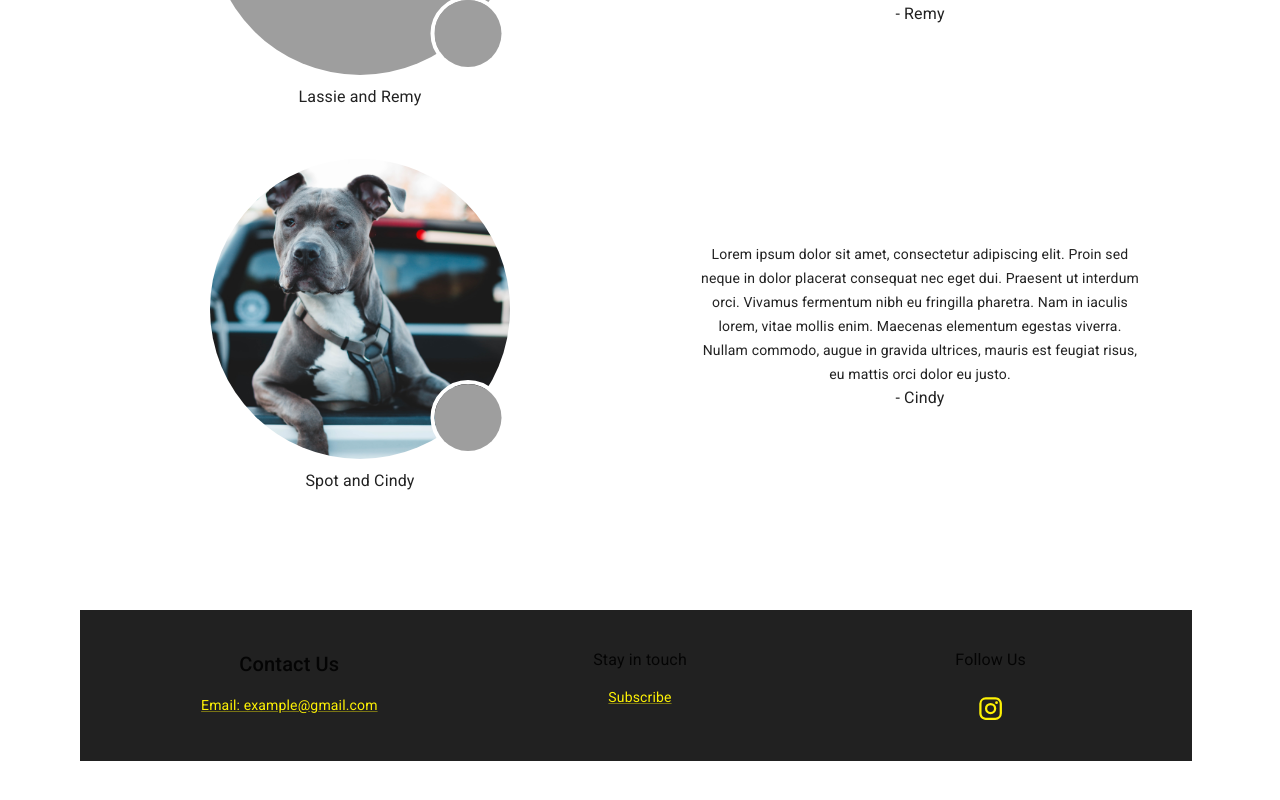
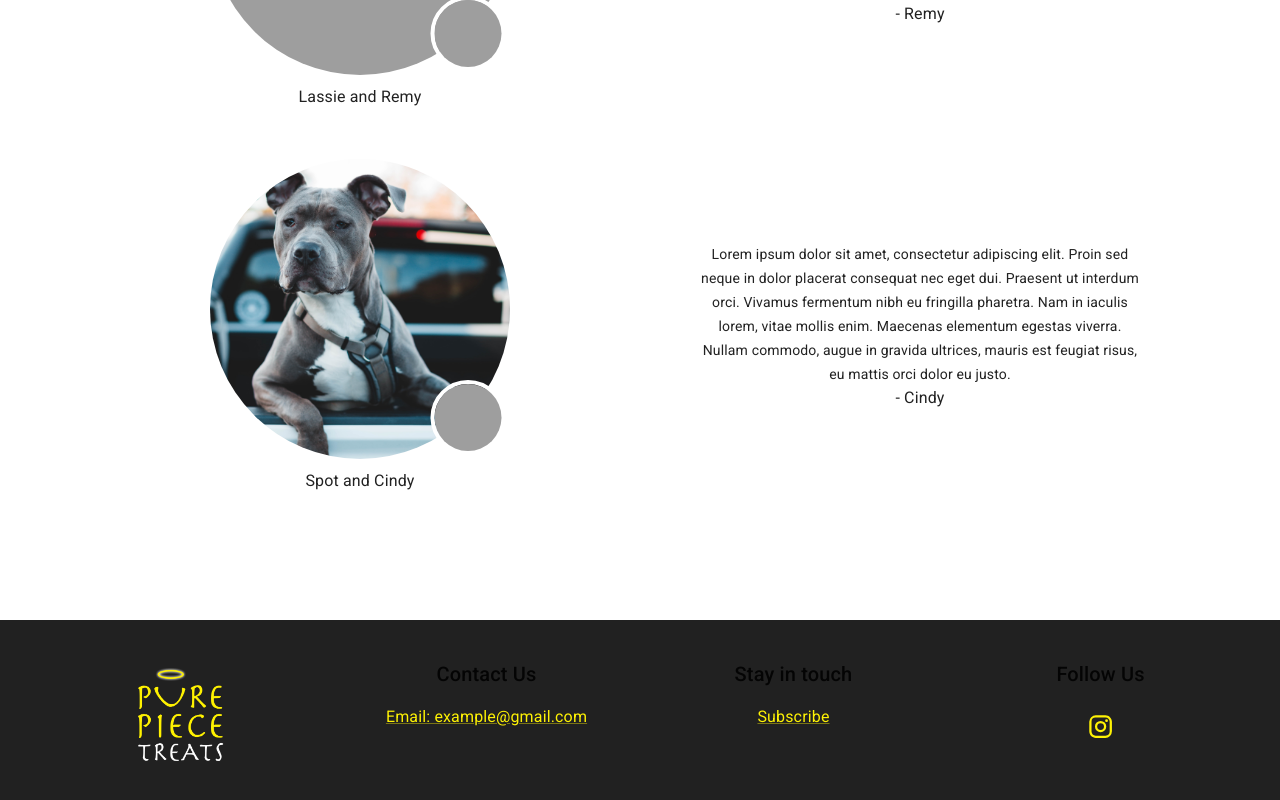
Before and after one commit to phetzel/pure-piece, a React (Create React App) app: page / in a window 1280 px wide. Shown: the part 2376-3176 px from the top of the page. Before the commit the page ends 3147 px from the top, so only its background shows below. Built offline with nearby package versions, Linux system fonts and the light colour scheme; grey boxes are pictures that could not be loaded.

Commit message:
added basic contact styles

```diff
--- a/src/pages/Dashboard/Dashboard.tsx
+++ b/src/pages/Dashboard/Dashboard.tsx
@@ -59,9 +59,9 @@ const Dashboard = ({}: Props) => {
           <DashboardSplash />
           <DashboardProducts />
           <DashboardAbout />
-          <DashboardContact />
         </Grid>
       </PageWrapper>
+      <DashboardContact />
     </Box>
   );
 };
--- a/src/pages/Dashboard/DashboardContact.tsx
+++ b/src/pages/Dashboard/DashboardContact.tsx
@@ -1,5 +1,5 @@
 import React, { useState } from "react";
-import { Container, Grid, Link, Typography } from "@mui/material";
+import { Box, Grid, Link, Typography } from "@mui/material";
 import InstagramIcon from "@mui/icons-material/Instagram";
 
 // constants
@@ -8,6 +8,8 @@ import dashboardStyles from "./styles/dashboardStyles";
 import CommonIconButton from "../../components/common/CommonIconButton/CommonIconButton";
 import ContactModal from "../../components/Modals/ContactModal/ContactModal";
 import SubscribeModal from "../../components/Modals/SubscribeModal/SubscribeModal";
+// image
+import logoLight from "../../assets/images/logoLight.png";
 
 interface Props {}
 
@@ -17,7 +19,7 @@ const DashboardContact = ({}: Props) => {
     useState<boolean>(false);
 
   return (
-    <Container id="dashboardContact">
+    <Box id="dashboardContact" component="footer">
       {/* modals */}
       <ContactModal
         isOpen={isContactModalOpen ? true : false}
@@ -37,7 +39,29 @@ const DashboardContact = ({}: Props) => {
         <Grid
           item
           xs={12}
-          sm={4}
+          sm={3}
+          sx={{
+            display: "flex",
+            justifyContent: "center",
+          }}
+        >
+          <Box
+            component="img"
+            alt={"Logo"}
+            src={logoLight}
+            sx={{
+              // objectFit: "cover",
+              height: "auto",
+              width: "100px",
+              marginTop: "10px",
+              marginBottom: "10px",
+            }}
+          />
+        </Grid>
+        <Grid
+          item
+          xs={12}
+          sm={3}
           sx={{
             display: "flex",
             flexDirection: "column",
@@ -47,12 +71,12 @@ const DashboardContact = ({}: Props) => {
           <Typography
             variant="h6"
             sx={{ marginBottom: "15px", textAlign: "center" }}
-            color="white"
+            color="text.white"
           >
             Contact Us
           </Typography>
           <Link
-            variant="body2"
+            variant="body1"
             sx={{
               marginBottom: "15px",
               alignSelf: "center",
@@ -66,7 +90,7 @@ const DashboardContact = ({}: Props) => {
         <Grid
           item
           xs={12}
-          sm={4}
+          sm={3}
           sx={{
             display: "flex",
             flexDirection: "column",
@@ -74,14 +98,15 @@ const DashboardContact = ({}: Props) => {
           }}
         >
           <Typography
-            variant="body1"
+            variant="h6"
             sx={{ marginBottom: "15px", textAlign: "center" }}
+            color="white"
           >
             Stay in touch
           </Typography>
 
           <Link
-            variant="body2"
+            variant="body1"
             sx={{
               marginBottom: "15px",
               alignSelf: "center",
@@ -95,7 +120,7 @@ const DashboardContact = ({}: Props) => {
         <Grid
           item
           xs={12}
-          sm={4}
+          sm={3}
           sx={{
             display: "flex",
             flexDirection: "column",
@@ -103,8 +128,9 @@ const DashboardContact = ({}: Props) => {
           }}
         >
           <Typography
-            variant="body1"
+            variant="h6"
             sx={{ marginBottom: "15px", textAlign: "center" }}
+            color="white"
           >
             Follow Us
           </Typography>
@@ -122,7 +148,7 @@ const DashboardContact = ({}: Props) => {
           </CommonIconButton>
         </Grid>
       </Grid>
-    </Container>
+    </Box>
   );
 };
 
--- a/src/redux/slices/productSlice.tsx
+++ b/src/redux/slices/productSlice.tsx
@@ -1,10 +1,6 @@
 import { createSlice, PayloadAction } from "@reduxjs/toolkit";
 
-import {
-  CartChangeType,
-  ProductStateType,
-  ProductType,
-} from "../../types/productTypes";
+import { CartChangeType, ProductStateType } from "../../types/productTypes";
 
 const initialProductState: ProductStateType = {
   cartState: [],
@@ -19,17 +15,15 @@ export const productSlice = createSlice({
       const filteredCart = state.cartState.filter((p) => p.id === product.id);
 
       if (filteredCart.length) {
-        console.log("length");
         const newCartCount = filteredCart[0].count + count;
         if (newCartCount > 0) {
           filteredCart[0].count = newCartCount;
         } else {
           state.cartState = state.cartState.filter(
-            (selectedProduct) => selectedProduct.id != product.id
+            (selectedProduct) => selectedProduct.id !== product.id
           );
         }
       } else {
-        console.log("no length");
         state.cartState.push({ ...product, count: count });
       }
     },
```
